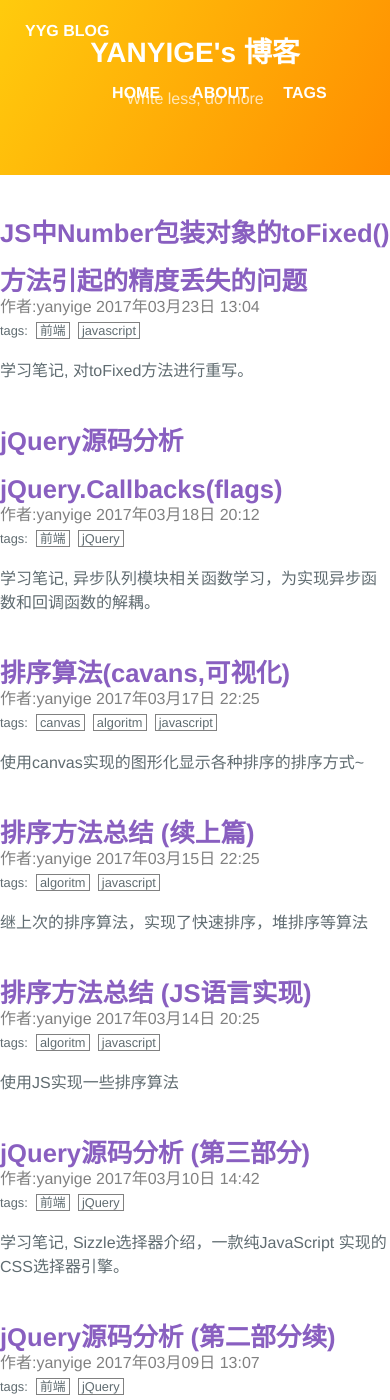
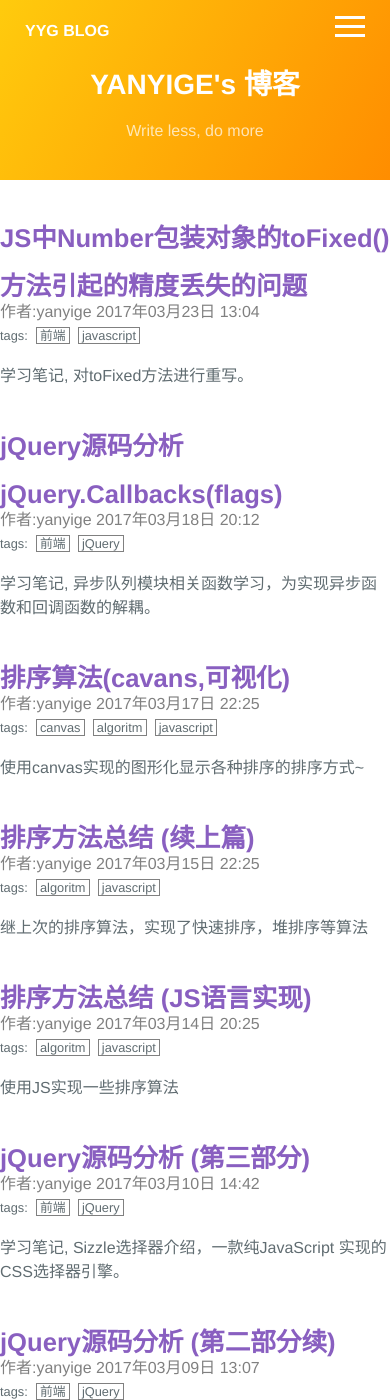
Before and after one commit to yanyige/blog, a Jekyll site: the page built from index.html, in a window 390 px wide and 1400 px high. Built offline with Jekyll 4.4.1, drawn with Linux system fonts in a browser that asks for light colours; the list of posts is cut into pages by our own code; some of the changed text lies outside the part shown.

Commit message:
add nav responsive, now nav is good to display on mobile device

```diff
--- a/_layouts/default.html
+++ b/_layouts/default.html
@@ -22,6 +22,11 @@
         <li><a href="http://www.yyg233.cn/">ABOUT</a></li>
         <li><a href="{{ '/tags' | prepend: site.baseurl }}">TAGS</a></li>
       </ul>
+      <div class="menu-icon">
+        <span style=""></span>
+        <span style="margin: 6px 0;"></span>
+        <span style=""></span>
+      </div>
     </section>
     <section class="page-header">
       <h1 class="project-name">{{ site.title | default: site.github.repository_name }}</h1>
--- a/_sass/index.scss
+++ b/_sass/index.scss
@@ -1,3 +1,27 @@
+@mixin larger {
+  @media screen and (min-width: #{$larger-breakpoint}) {
+    @content;
+  }
+}
+
+@mixin large {
+  @media screen and (min-width: #{$large-breakpoint}) and (max-width: #{$larger-breakpoint}) {
+    @content;
+  }
+}
+
+@mixin medium {
+  @media screen and (min-width: #{$medium-breakpoint}) and (max-width: #{$large-breakpoint}) {
+    @content;
+  }
+}
+
+@mixin small {
+  @media screen and (max-width: #{$medium-breakpoint}) {
+    @content;
+  }
+}
+
 .nav-header {
 	min-height: 30px;
 	line-height: 30px;
@@ -18,6 +42,19 @@
 		margin-left: 25px;
 	}
 	.nav-right {
+		@include small {
+			display: none;
+		    position: absolute;
+		    right: 0;
+		    padding: 0;
+			margin-right: 25px;
+			margin-top: 50px;
+			background-color: white;
+			padding: 0 20px;
+			// border: 1px solid #e7e7e7;
+		    box-shadow: rgba(0,0,0,.117647) 0 1px 6px,rgba(0,0,0,.239216) 0 1px 4px;
+	        border-radius: 2px;
+		}
 		float: right;
 		li {
 			display: inline-block;
@@ -27,8 +64,26 @@
 			a:hover {
 				color: #e7e7e7;
 			}
+			@include small {
+				display: block;
+				margin: 20px 0;
+				a {
+					color: grey;
+				}
+			}
 		}
 		margin-right: 45px;
+	}
+	.menu-icon {
+		width: 30px;
+		float: right;
+		margin: 1em 0;
+		margin-right: 25px;
+		span {
+		    height: 3px;
+		    display: block;
+		    background-color: white;
+		}
 	}
 
 	&.show-top {
@@ -38,6 +93,11 @@
 			color: white;
 			text-decoration: none;
 			list-style: none;
+		}
+		.menu-icon {
+			span {
+				background-color: white;
+			}
 		}
     	// border-bottom: 1px solid #e7e7e7;
 	}
@@ -49,6 +109,11 @@
 			text-decoration: none;
 			list-style: none;
 		}
+		.menu-icon {
+			span {
+				background-color: black;
+			}
+		}
 	}
 	&.show-bottom {
 		background-color: rgba(255,255,255,0.8);
@@ -58,6 +123,11 @@
 	    	text-decoration: none;
 	    	list-style: none;
 		}
+		.menu-icon {
+			span {
+				background-color: black;
+			}
+		}
 	}
 
 }
--- a/_sass/jekyll-theme-cayman.scss
+++ b/_sass/jekyll-theme-cayman.scss
@@ -118,7 +118,7 @@
   }
 
   @include small {
-    padding: 2rem 1rem;
+    padding: 4rem 1rem 0.3rem;
   }
 }
 
@@ -228,9 +228,12 @@
   }
 
   .page-catalog {
+    @include small {
+      display: none;
+    }
     &.absolute {
       position: fixed;
-      top: 0;
+      top: 3.6rem;
     }
     p {
       margin: 0.3rem 0;
--- a/assets/js/default.js
+++ b/assets/js/default.js
@@ -2,6 +2,16 @@
 
 	let itemHeight = new Array();
 
+	jQuery.showNav = function() {
+		$('.menu-icon').click(function() {
+			if($('.nav-right').is(':visible')) {
+				$('.nav-right').fadeOut();
+			} else {
+				$('.nav-right').fadeIn();
+			}
+		});
+	}
+	$.showNav();
 
 	jQuery.showCatalog = function(dom) {
 		let elems = $('.left').children();
```
